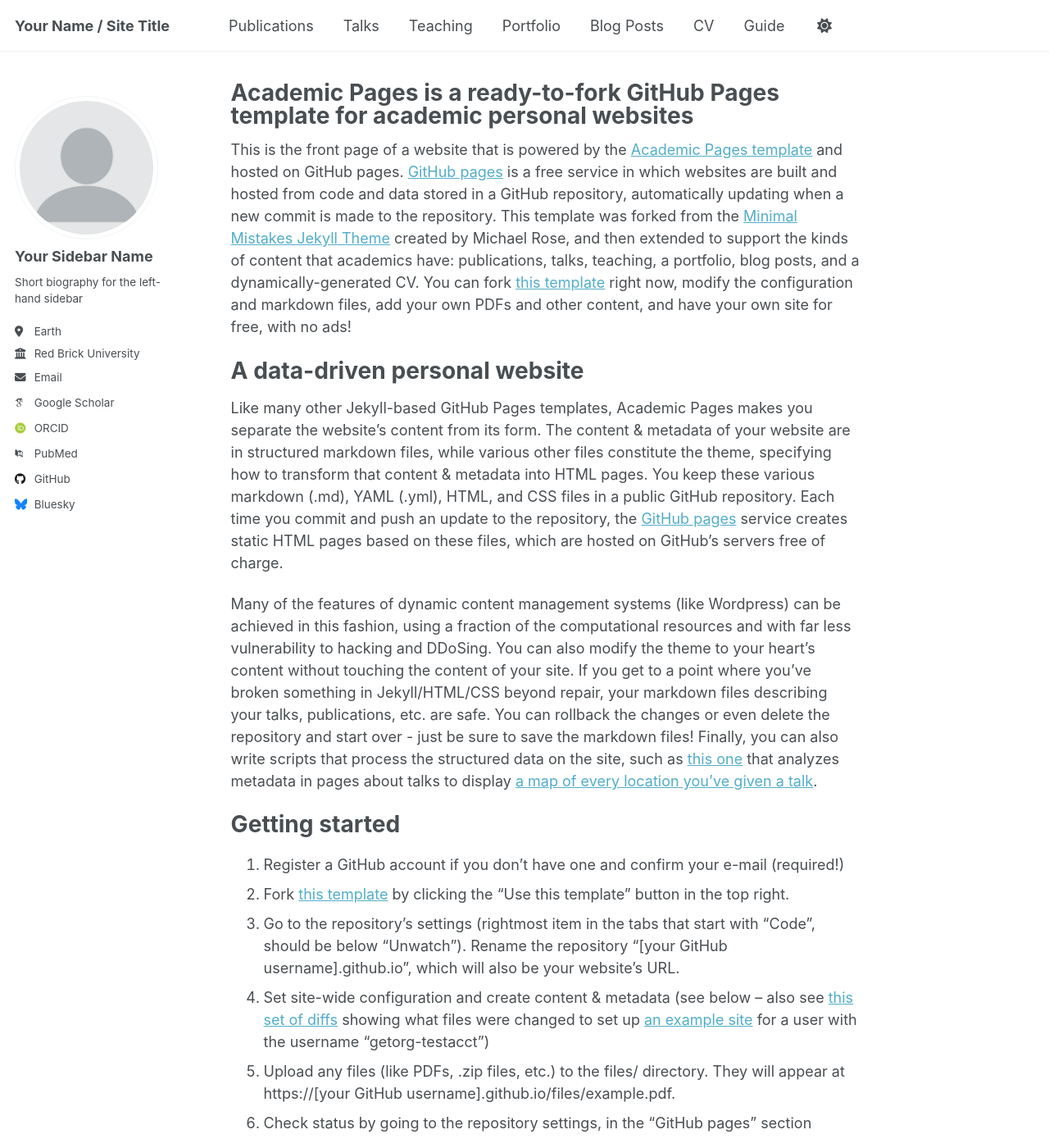
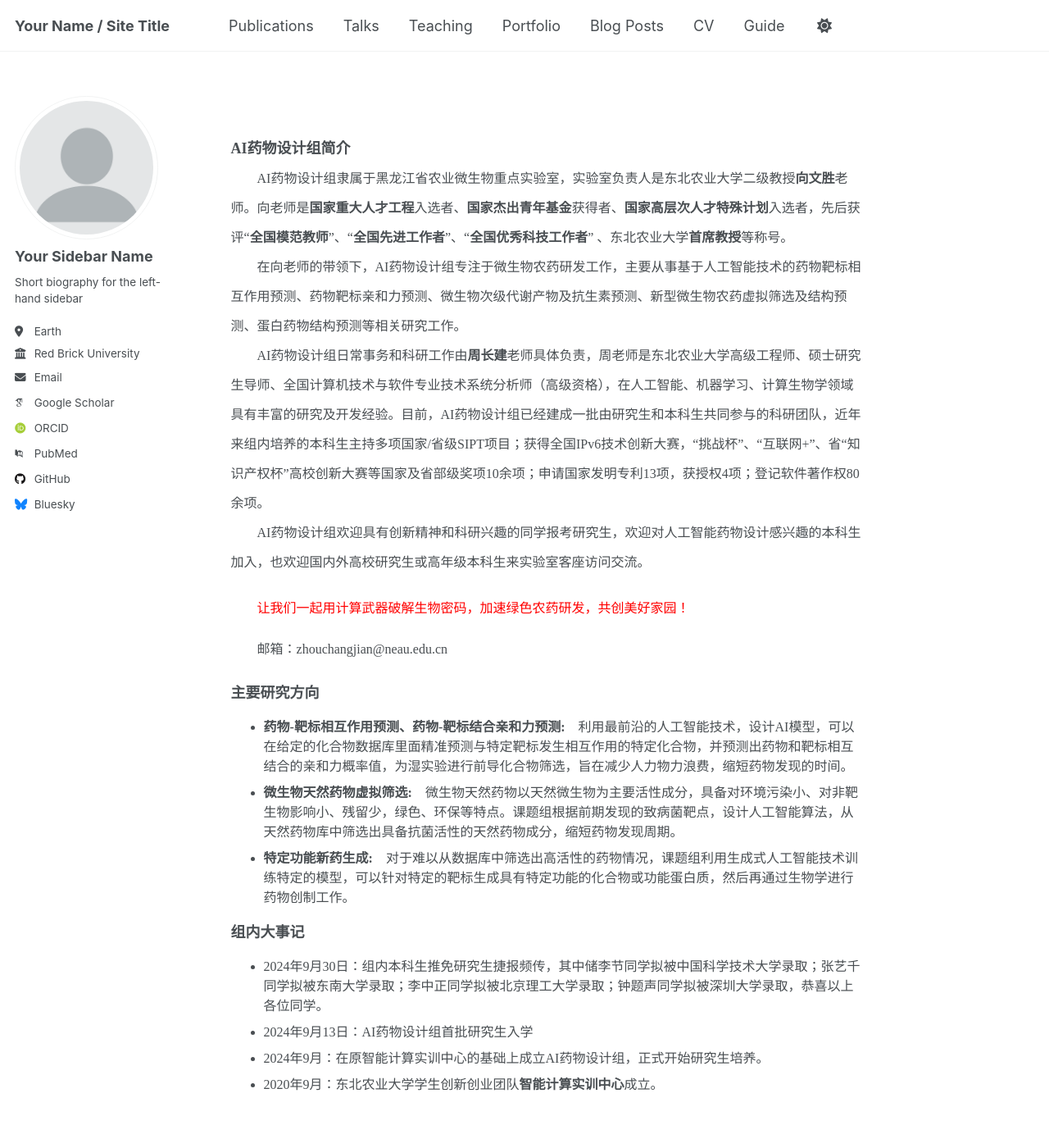
Before and after one commit to HPC-NEAU/zhoucj, a Jekyll site: the page built from _pages/about.md, in a window 1280 px wide and 1400 px high. Shown: the whole window at 82% size. Built offline with Jekyll 4.4.1, drawn with Linux system fonts in a browser that asks for light colours; some web fonts are replaced; some of the changed text lies outside the part shown.

Commit message:
Add files via upload

```diff
--- a/_pages/about.md
+++ b/_pages/about.md
@@ -1,49 +1,40 @@
 ---
 permalink: /
-title: "Academic Pages is a ready-to-fork GitHub Pages template for academic personal websites"
+title: ""
 author_profile: true
 redirect_from:
   - /about/
   - /about.html
 ---
+&nbsp;
+<br/>
+<p style="line-height:2.0">
+<font face="微软雅黑" size=3>
+<font face="微软雅黑" size=4><b>AI药物设计组简介</b></font>
+<br>
+&emsp;&emsp;AI药物设计组隶属于黑龙江省农业微生物重点实验室，实验室负责人是东北农业大学二级教授<b>向文胜</b>老师。向老师是<b>国家重大人才工程</b>入选者、<b>国家杰出青年基金</b>获得者、<b>国家高层次人才特殊计划</b>入选者，先后获评“<b>全国模范教师</b>”、“<b>全国先进工作者</b>”、“<b>全国优秀科技工作者</b>” 、东北农业大学<b>首席教授</b>等称号。 <br>
+&emsp;&emsp;在向老师的带领下，AI药物设计组专注于微生物农药研发工作，主要从事基于人工智能技术的药物靶标相互作用预测、药物靶标亲和力预测、微生物次级代谢产物及抗生素预测、新型微生物农药虚拟筛选及结构预测、蛋白药物结构预测等相关研究工作。<br>
+&emsp;&emsp;AI药物设计组日常事务和科研工作由<b>周长建</b>老师具体负责，周老师是东北农业大学高级工程师、硕士研究生导师、全国计算机技术与软件专业技术系统分析师（高级资格），在人工智能、机器学习、计算生物学领域具有丰富的研究及开发经验。目前，AI药物设计组已经建成一批由研究生和本科生共同参与的科研团队，近年来组内培养的本科生主持多项国家/省级SIPT项目；获得全国IPv6技术创新大赛，“挑战杯”、“互联网+”、省“知识产权杯”高校创新大赛等国家及省部级奖项10余项；申请国家发明专利13项，获授权4项；登记软件著作权80余项。<br>
+&emsp;&emsp;AI药物设计组欢迎具有创新精神和科研兴趣的同学报考研究生，欢迎对人工智能药物设计感兴趣的本科生加入，也欢迎国内外高校研究生或高年级本科生来实验室客座访问交流。<br>
+<p style="color:red;">&emsp;&emsp;让我们一起用计算武器破解生物密码，加速绿色农药研发，共创美好家园！</p>
+&emsp;&emsp;邮箱：zhouchangjian@neau.edu.cn
+<br>
+<br>
+<font face="微软雅黑" size=4><b>主要研究方向</b></font>
+<ul>
+	<li><b>药物-靶标相互作用预测、药物-靶标结合亲和力预测:</b>&emsp;利用最前沿的人工智能技术，设计AI模型，可以在给定的化合物数据库里面精准预测与特定靶标发生相互作用的特定化合物，并预测出药物和靶标相互结合的亲和力概率值，为湿实验进行前导化合物筛选，旨在减少人力物力浪费，缩短药物发现的时间。</li>
 
-This is the front page of a website that is powered by the [Academic Pages template](https://github.com/academicpages/academicpages.github.io) and hosted on GitHub pages. [GitHub pages](https://pages.github.com) is a free service in which websites are built and hosted from code and data stored in a GitHub repository, automatically updating when a new commit is made to the repository. This template was forked from the [Minimal Mistakes Jekyll Theme](https://mmistakes.github.io/minimal-mistakes/) created by Michael Rose, and then extended to support the kinds of content that academics have: publications, talks, teaching, a portfolio, blog posts, and a dynamically-generated CV. You can fork [this template](https://github.com/academicpages/academicpages.github.io) right now, modify the configuration and markdown files, add your own PDFs and other content, and have your own site for free, with no ads!
+	<li><b>微生物天然药物虚拟筛选:</b>&emsp;微生物天然药物以天然微生物为主要活性成分，具备对环境污染小、对非靶生物影响小、残留少，绿色、环保等特点。课题组根据前期发现的致病菌靶点，设计人工智能算法，从天然药物库中筛选出具备抗菌活性的天然药物成分，缩短药物发现周期。</li>
 
-A data-driven personal website
-======
-Like many other Jekyll-based GitHub Pages templates, Academic Pages makes you separate the website's content from its form. The content & metadata of your website are in structured markdown files, while various other files constitute the theme, specifying how to transform that content & metadata into HTML pages. You keep these various markdown (.md), YAML (.yml), HTML, and CSS files in a public GitHub repository. Each time you commit and push an update to the repository, the [GitHub pages](https://pages.github.com/) service creates static HTML pages based on these files, which are hosted on GitHub's servers free of charge.
+	<li><b>特定功能新药生成:</b>&emsp;对于难以从数据库中筛选出高活性的药物情况，课题组利用生成式人工智能技术训练特定的模型，可以针对特定的靶标生成具有特定功能的化合物或功能蛋白质，然后再通过生物学进行药物创制工作。</li>
+ </ul>
 
-Many of the features of dynamic content management systems (like Wordpress) can be achieved in this fashion, using a fraction of the computational resources and with far less vulnerability to hacking and DDoSing. You can also modify the theme to your heart's content without touching the content of your site. If you get to a point where you've broken something in Jekyll/HTML/CSS beyond repair, your markdown files describing your talks, publications, etc. are safe. You can rollback the changes or even delete the repository and start over - just be sure to save the markdown files! Finally, you can also write scripts that process the structured data on the site, such as [this one](https://github.com/academicpages/academicpages.github.io/blob/master/talkmap.ipynb) that analyzes metadata in pages about talks to display [a map of every location you've given a talk](https://academicpages.github.io/talkmap.html).
+<font face="微软雅黑" size=4><b>组内大事记</b></font>
+<ul>
+	<li>2024年9月30日：组内本科生推免研究生捷报频传，其中储李节同学拟被中国科学技术大学录取；张艺千同学拟被东南大学录取；李中正同学拟被北京理工大学录取；钟题声同学拟被深圳大学录取，恭喜以上各位同学。</li>
+	<li>2024年9月13日：AI药物设计组首批研究生入学</li>
+	<li>2024年9月：在原智能计算实训中心的基础上成立AI药物设计组，正式开始研究生培养。</li>
+	<li>2020年9月：东北农业大学学生创新创业团队<b>智能计算实训中心</b>成立。</li>
 
-Getting started
-======
-1. Register a GitHub account if you don't have one and confirm your e-mail (required!)
-1. Fork [this template](https://github.com/academicpages/academicpages.github.io) by clicking the "Use this template" button in the top right.
-1. Go to the repository's settings (rightmost item in the tabs that start with "Code", should be below "Unwatch"). Rename the repository "[your GitHub username].github.io", which will also be your website's URL.
-1. Set site-wide configuration and create content & metadata (see below -- also see [this set of diffs](http://archive.is/3TPas) showing what files were changed to set up [an example site](https://getorg-testacct.github.io) for a user with the username "getorg-testacct")
-1. Upload any files (like PDFs, .zip files, etc.) to the files/ directory. They will appear at https://[your GitHub username].github.io/files/example.pdf.
-1. Check status by going to the repository settings, in the "GitHub pages" section
-
-Site-wide configuration
-------
-The main configuration file for the site is in the base directory in [_config.yml](https://github.com/academicpages/academicpages.github.io/blob/master/_config.yml), which defines the content in the sidebars and other site-wide features. You will need to replace the default variables with ones about yourself and your site's github repository. The configuration file for the top menu is in [_data/navigation.yml](https://github.com/academicpages/academicpages.github.io/blob/master/_data/navigation.yml). For example, if you don't have a portfolio or blog posts, you can remove those items from that navigation.yml file to remove them from the header.
-
-Create content & metadata
-------
-For site content, there is one markdown file for each type of content, which are stored in directories like _publications, _talks, _posts, _teaching, or _pages. For example, each talk is a markdown file in the [_talks directory](https://github.com/academicpages/academicpages.github.io/tree/master/_talks). At the top of each markdown file is structured data in YAML about the talk, which the theme will parse to do lots of cool stuff. The same structured data about a talk is used to generate the list of talks on the [Talks page](https://academicpages.github.io/talks), each [individual page](https://academicpages.github.io/talks/2012-03-01-talk-1) for specific talks, the talks section for the [CV page](https://academicpages.github.io/cv), and the [map of places you've given a talk](https://academicpages.github.io/talkmap.html) (if you run this [python file](https://github.com/academicpages/academicpages.github.io/blob/master/talkmap.py) or [Jupyter notebook](https://github.com/academicpages/academicpages.github.io/blob/master/talkmap.ipynb), which creates the HTML for the map based on the contents of the _talks directory).
-
-**Markdown generator**
-
-The repository includes [a set of Jupyter notebooks](https://github.com/academicpages/academicpages.github.io/tree/master/markdown_generator
-) that converts a CSV containing structured data about talks or presentations into individual markdown files that will be properly formatted for the Academic Pages template. The sample CSVs in that directory are the ones I used to create my own personal website at stuartgeiger.com. My usual workflow is that I keep a spreadsheet of my publications and talks, then run the code in these notebooks to generate the markdown files, then commit and push them to the GitHub repository.
-
-How to edit your site's GitHub repository
-------
-Many people use a git client to create files on their local computer and then push them to GitHub's servers. If you are not familiar with git, you can directly edit these configuration and markdown files directly in the github.com interface. Navigate to a file (like [this one](https://github.com/academicpages/academicpages.github.io/blob/master/_talks/2012-03-01-talk-1.md) and click the pencil icon in the top right of the content preview (to the right of the "Raw | Blame | History" buttons). You can delete a file by clicking the trashcan icon to the right of the pencil icon. You can also create new files or upload files by navigating to a directory and clicking the "Create new file" or "Upload files" buttons.
-
-Example: editing a markdown file for a talk
-![Editing a markdown file for a talk](/images/editing-talk.png)
-
-For more info
-------
-More info about configuring Academic Pages can be found in [the guide](https://academicpages.github.io/markdown/), the [growing wiki](https://github.com/academicpages/academicpages.github.io/wiki), and you can always [ask a question on GitHub](https://github.com/academicpages/academicpages.github.io/discussions). The [guides for the Minimal Mistakes theme](https://mmistakes.github.io/minimal-mistakes/docs/configuration/) (which this theme was forked from) might also be helpful.
+</ul>
+</font>
```
